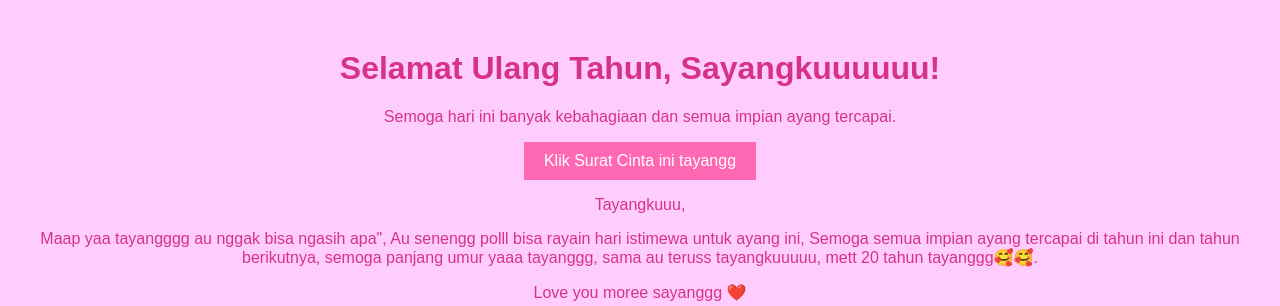
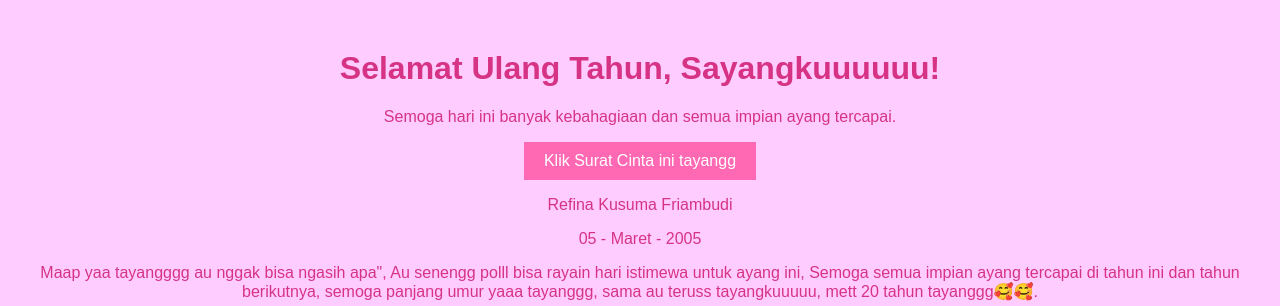
Before and after one commit to ucenk22/ULTAH_AYANGKU_20, a plain HTML site: page index.html in a window 1280 px wide. Both pictures are taken after a click on the button "Klik Surat Cinta ini tayangg". Shown: the top 306 px of the page. Drawn offline with Linux system fonts and the light colour scheme.

Commit message:
Update index.html

```diff
--- a/index.html
+++ b/index.html
@@ -13,7 +13,8 @@
 
         <button id="showLetter">Klik Surat Cinta ini tayangg</button>
         <div id="letter" class="hidden">
-            <p>Tayangkuuu,</p>
+            <p>Refina Kusuma Friambudi</p>
+            <p>05 - Maret - 2005</p>
             <p>Maap yaa tayangggg au nggak bisa ngasih apa", Au senengg polll bisa rayain hari istimewa untuk ayang ini, Semoga semua impian ayang tercapai di tahun ini dan tahun berikutnya, semoga panjang umur yaaa tayanggg, sama au teruss tayangkuuuuu, mett 20 tahun tayanggg🥰🥰.</p>
             <p>Love you moree sayanggg ❤️</p>
         </div>
```
